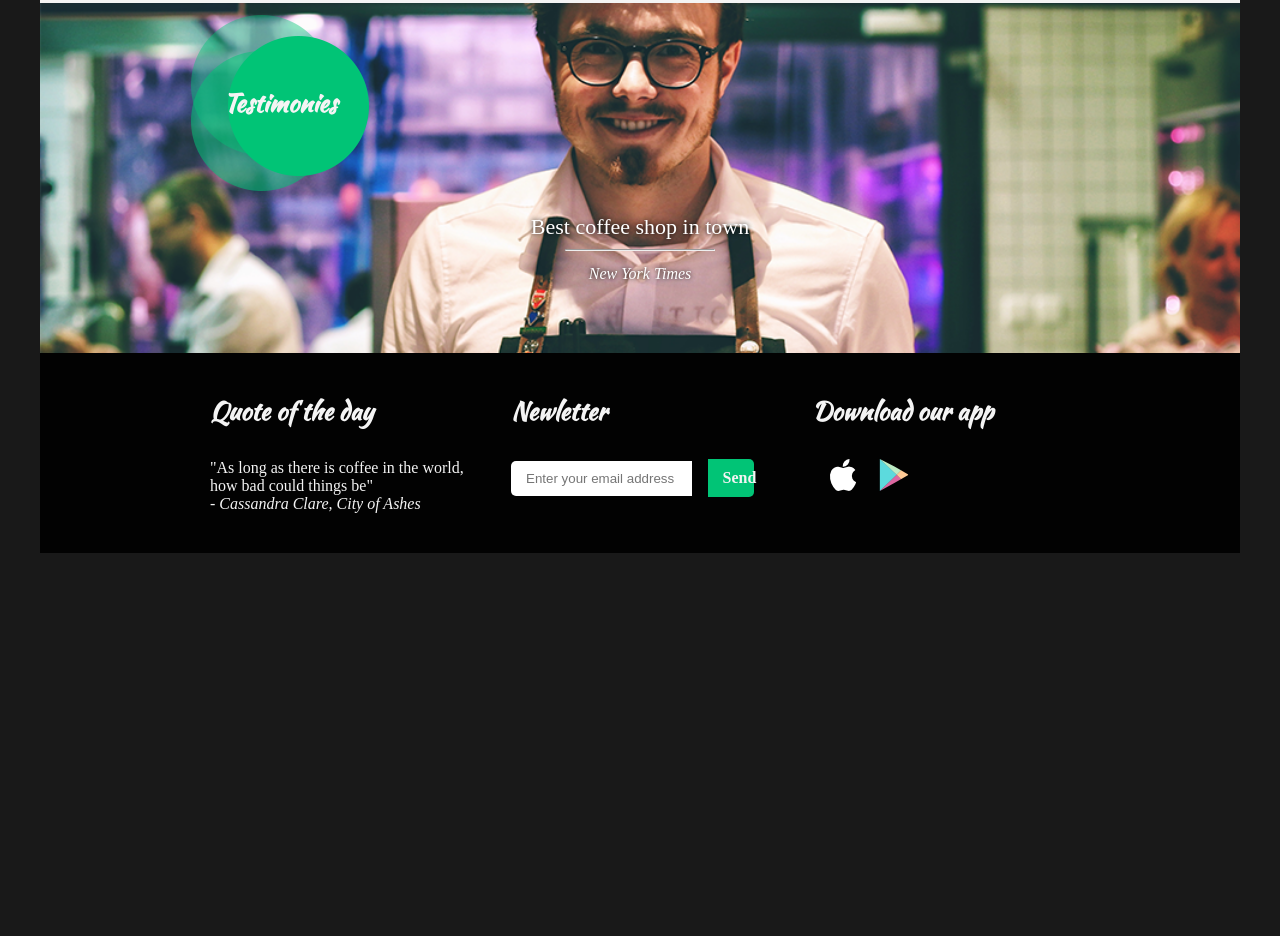
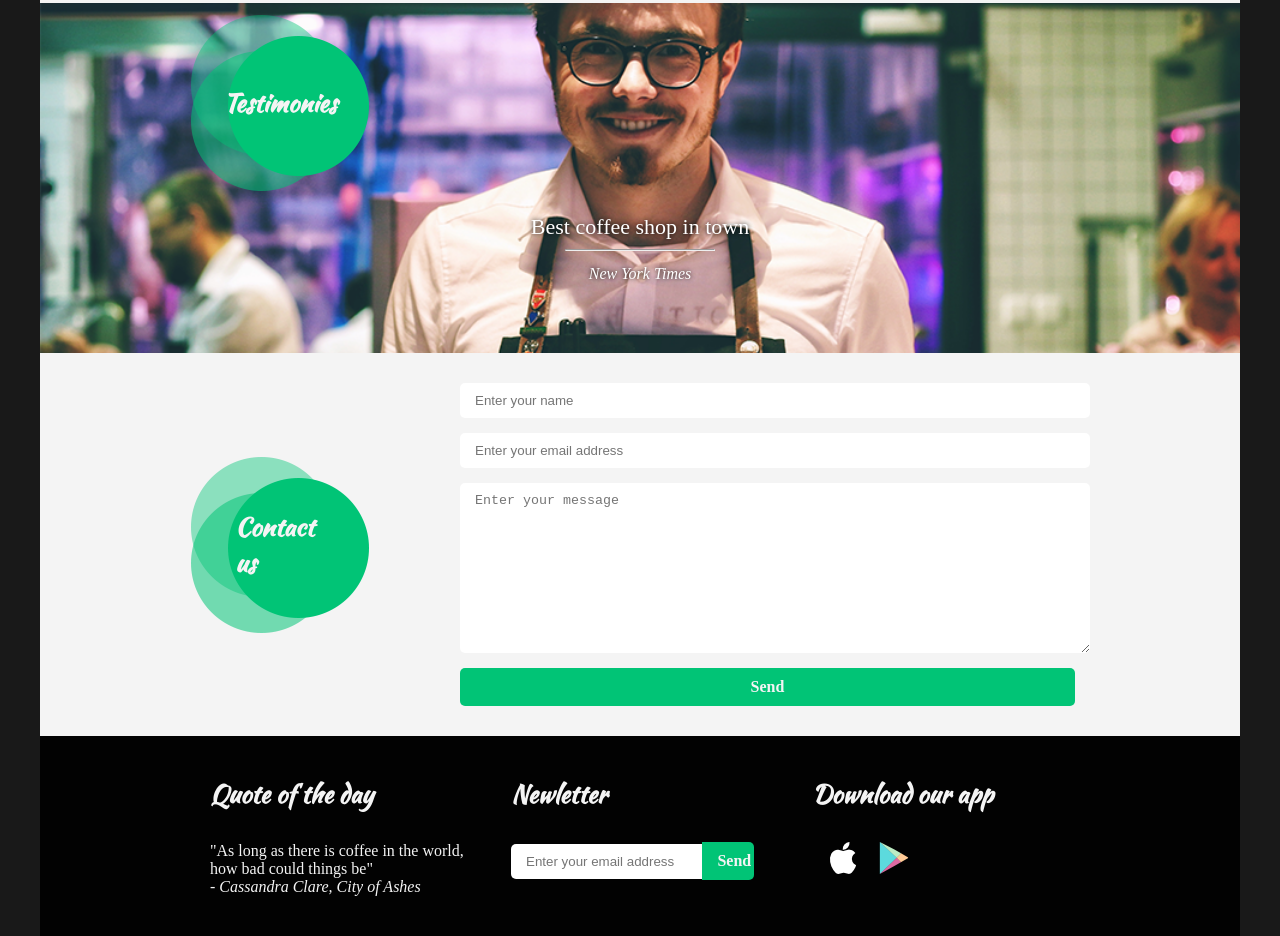
Before and after one commit to HawolyBa/teak-up, a website: page dist/index.html in a window 1280 px wide. Shown: the part 1277-2213 px from the top of the page. Before the commit the page ends 1830 px from the top, so only its background shows below. Drawn offline with Linux system fonts and the light colour scheme; files that its build step writes are made by us from their sources.

Commit message:
Contact section and form submit

```diff
--- a/src/js/main.js
+++ b/src/js/main.js
@@ -0,0 +1,9 @@
+var contactForm = document.querySelector('#contact-form')
+var newsletter = document.querySelector('#newsletter-form')
+contactForm.addEventListener('submit', function(e) {
+  e.preventDefault()
+})
+
+newsletter.addEventListener('submit', function(e) {
+  e.preventDefault()
+})
--- a/src/sass/base/general.sass
+++ b/src/sass/base/general.sass
@@ -3,6 +3,9 @@ body
 .container
   max-width: 1200px
   margin: auto
+
+a[type=submit]
+  cursor: pointer
 
 .inner
   max-width: 900px
--- /dev/null
+++ b/src/sass/layout/contact.sass
@@ -0,0 +1,24 @@
+.contact
+  background-color: $white
+  color: $black
+  .inner-contact
+    min-height: 300px
+    padding: 30px 0
+  form
+    width: 70%
+    input, textarea
+      border-radius: 5px
+      border: none
+      padding: 10px 15px
+      margin-bottom: 15px
+
+@media (max-width: 768px)
+  .contact
+    .inner-contact
+      padding: 30px
+    form
+      width: 100%
+@media (max-width: 369px)
+  .contact
+    .inner-contact
+      padding: 15px
--- a/src/sass/layout/footer.sass
+++ b/src/sass/layout/footer.sass
@@ -27,11 +27,11 @@ footer
       align-items: center
     input
       padding: 10px 15px
-      width: 70%
+      width: 80%
       border-radius: 5px 0 0 5px
       border: none
     a.btn
-      width: 18%
+      width: 20%
       border-radius: 0 5px 5px 0
   .app
     img
--- a/src/sass/style.scss
+++ b/src/sass/style.scss
@@ -11,4 +11,5 @@
 @import 'layout/about';
 @import 'layout/menu';
 @import 'layout/testimonies';
+@import 'layout/contact';
 @import 'layout/footer';
```
Also changed, not shown: dist/css/style.css, dist/index.html, dist/js/main.js (added).
